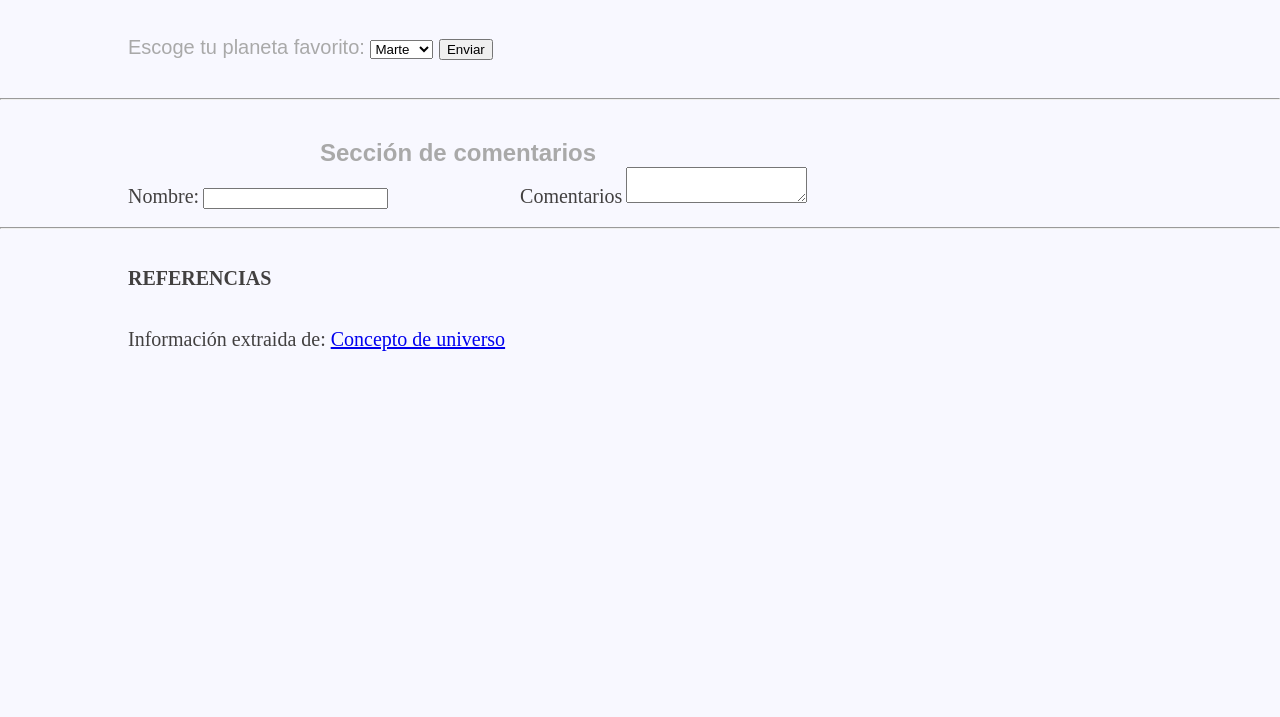
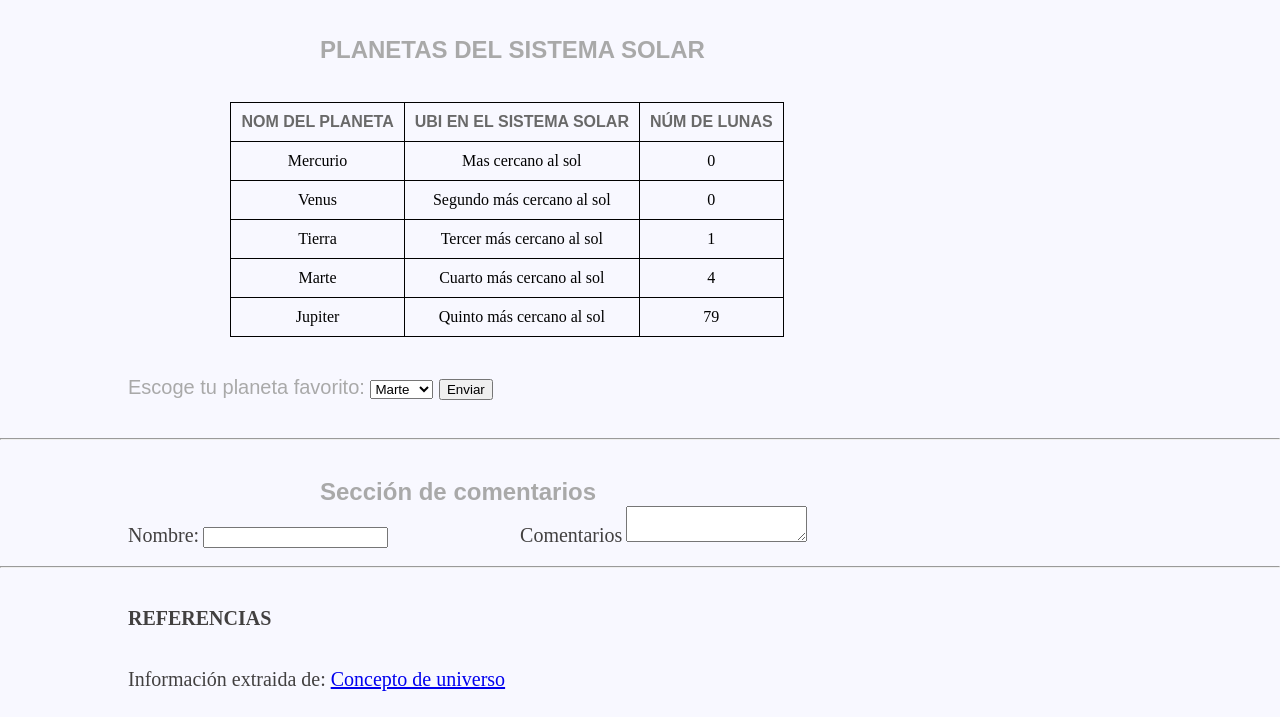
Before and after one commit to BRYANMN0305/NuevoRepositorio, a plain HTML site: page index.html in a window 1280 px wide. Shown: the part 1406-2123 px from the top of the page. Before the commit the page ends 1783 px from the top, so only its background shows below. Drawn offline with Linux system fonts and the light colour scheme.

Commit message:
Add files via upload

```diff
--- a/index.html
+++ b/index.html
@@ -6,6 +6,7 @@
     <meta name="viewport" content="width=device-width, initial-scale=1.0">
     <title>Mi proyecto</title>
     <link rel="stylesheet" href="style.css">
+
 </head>
 
 <body>
@@ -70,6 +71,47 @@
             width="700" height="350" style="border:0;" allowfullscreen="" loading="lazy"
             referrerpolicy="no-referrer-when-downgrade"></iframe></p>
 
+    <h2 class="Tit2">PLANETAS DEL SISTEMA SOLAR</h2>
+
+    <table>
+
+        <tr>
+            <th>NOM DEL PLANETA</th>
+            <th>UBI EN EL SISTEMA SOLAR</th>
+            <th>NÚM DE LUNAS</th>
+        </tr>
+
+        <tr>
+            <td>Mercurio</td>
+            <td>Mas cercano al sol</td>
+            <td>0</td>
+        </tr>
+
+        <tr>
+            <td>Venus</td>
+            <td>Segundo más cercano al sol</td>
+            <td>0</td>
+        </tr>
+
+        <tr>
+            <td>Tierra</td>
+            <td>Tercer más cercano al sol</td>
+            <td>1</td>
+        </tr>
+
+        <tr>
+            <td>Marte</td>
+            <td>Cuarto más cercano al sol</td>
+            <td>4</td>
+        </tr>
+
+        <tr>
+            <td>Jupiter</td>
+            <td>Quinto más cercano al sol</td>
+            <td>79</td>
+        </tr>
+
+    </table>
 
     <form id="form">
 
--- a/style.css
+++ b/style.css
@@ -15,7 +15,7 @@ body {
 
 }
 
-#head{
+#head {
     text-align: center;
 
 }
@@ -67,7 +67,7 @@ body {
 }
 
 
-.Comment{
+.Comment {
     font-family: 'Times New Roman', Times, serif;
     margin-top: 3%;
     margin-left: 10%;
@@ -77,7 +77,7 @@ body {
     text-decoration: none;
 }
 
-.faq1{
+.faq1 {
     margin-right: 5%;
     width: 350px;
     height: 410px;
@@ -87,20 +87,44 @@ body {
     border-radius: 20px;
 }
 
-#int-faq{
+#int-faq {
     text-align: center;
-    margin-top:20px;
+    margin-top: 20px;
 }
 
-.quest{
+.quest {
     width: auto;
     height: auto;
     margin: 10px;
     color: rgb(73, 73, 73)
 }
 
-.answer{
+.answer {
     width: auto;
     height: auto;
     margin: 10px;
 }
+
+
+table,tr,td {
+    border-collapse: collapse;
+    margin-left: 18%;
+    margin-top: 3%;
+}
+
+th, td{
+    border: 1px solid black;
+    padding: 10px;
+    text-align: center;
+
+}
+
+th{
+    color: dimgrey;
+    font-family: Arial, Helvetica, sans-serif;
+}
+
+td{
+    font-family: 'Times New Roman', Times, serif;
+
+}
```
